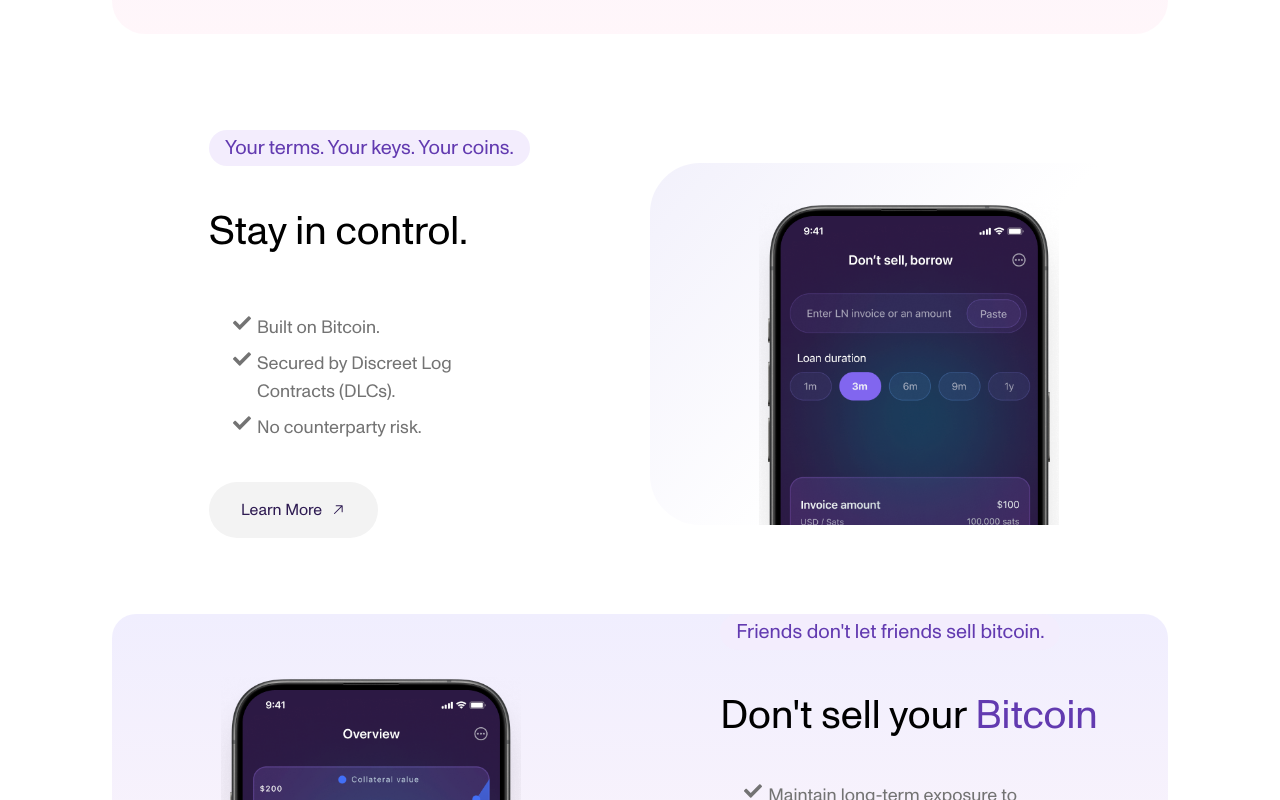
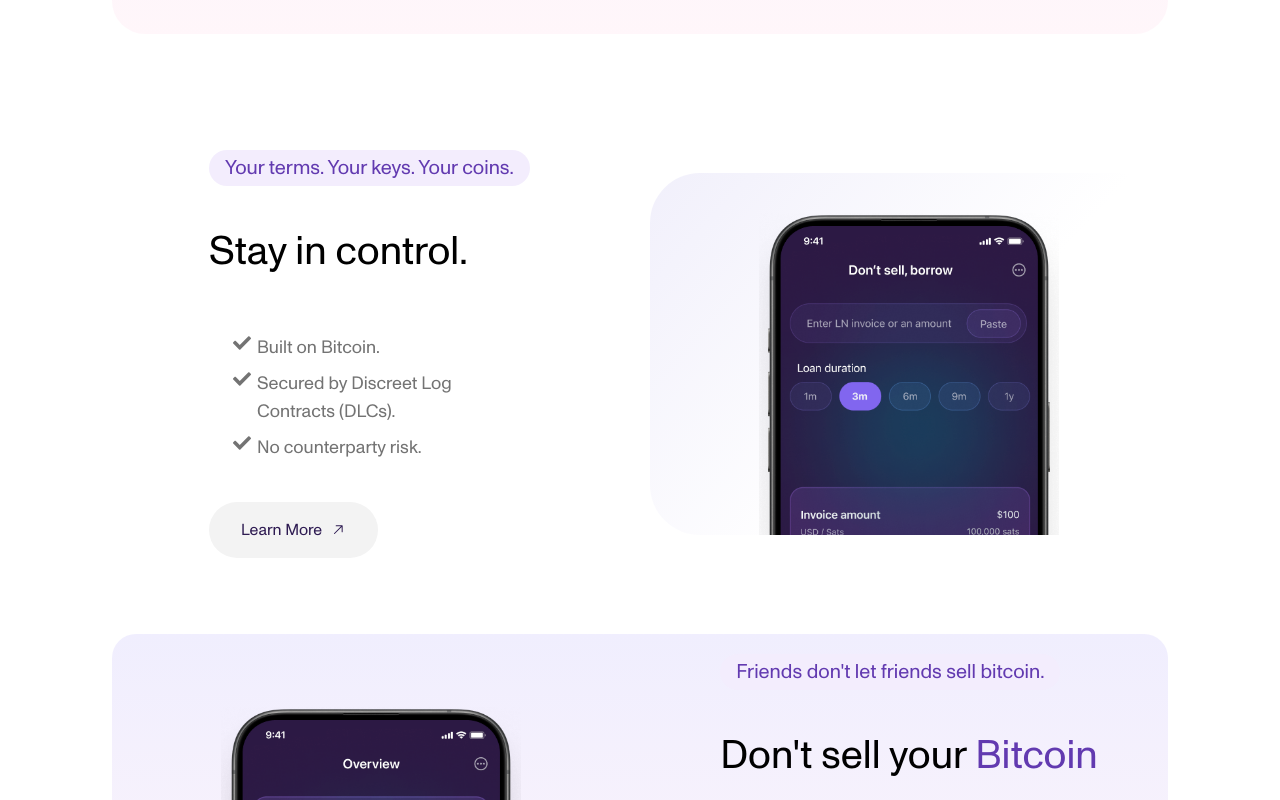
Before and after one commit to lendasat/website, a React (Vite) app: page / in a window 1280 px wide. Shown: the part 1820-2620 px from the top of the page. Built offline with nearby package versions, Linux system fonts and the light colour scheme.

Commit message:
chore: add space top of detail

```diff
--- a/src/components/AppAdvert.tsx
+++ b/src/components/AppAdvert.tsx
@@ -64,14 +64,14 @@ export default function AppAdvert() {
                   <span
                     className={`bg-[#F3EDFD] ${idx == 0 ? "event_one" : ""} ${idx == 2 ? "event_two" : ""} ${
                       idx == 1 ? "event" : ""
-                    } inline-block px-4 py-1 md:text-base lg:text-xl rounded-full text-primary`}
+                    } inline-block px-4 py-1 md:text-base lg:text-xl rounded-full text-primary mt-5`}
                   >
                     {item.detail}
                   </span>
                   <h3
                     className={`max-w-sm ${idx == 1 ? "event" : ""} ${idx == 2 ? "event_two" : ""} ${
                       idx == 0 ? "lg:pt-12 lg:pb-16 py-10 event_one" : "py-8 lg:py-12"
-                    } lg:text-[40px] md:text-3xl `}
+                    } lg:text-[40px] md:text-3xl`}
                   >
                     {item.catchPhrase}
                   </h3>
```
